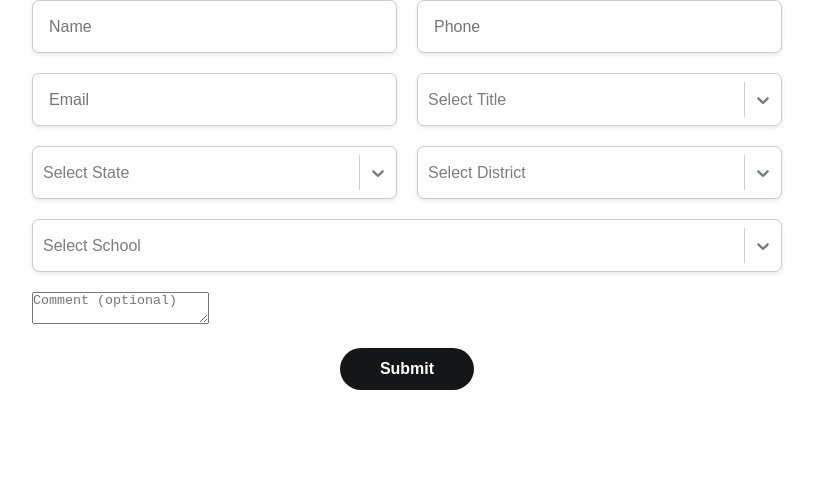
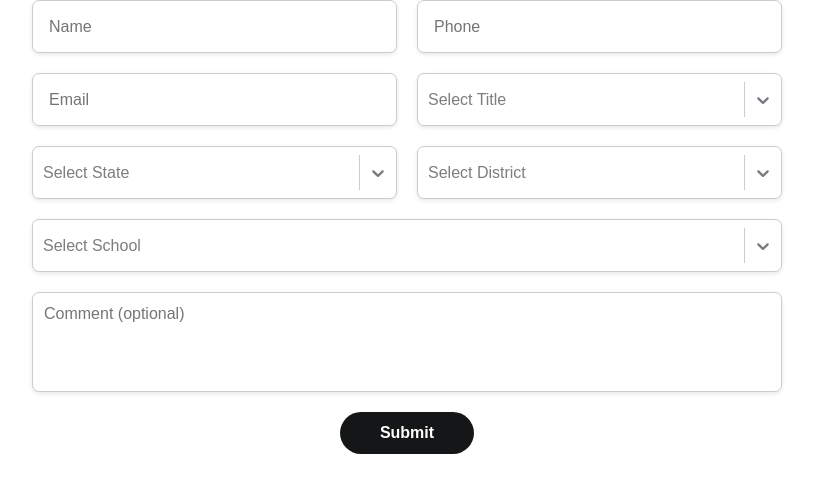
Before and after one commit to Clear-K12/ck12-clearsheet-external-app, a Next.js app: page /contact in a window 1280 px wide. Shown: the top 492 px of the page, without its empty margins (233-1046 px from the left). Built offline with nearby package versions, Linux system fonts and the light colour scheme; no server answers.

Commit message:
testing and issue resolving

```diff
--- a/components/pricing/schoolquoteform.tsx
+++ b/components/pricing/schoolquoteform.tsx
@@ -40,7 +40,6 @@ const SchoolQuoteForm = () => {
       })
     }
     if(e.target.name === 'districtId'){
-      console.log("dsd",districts.find((item)=>item.districtId === parseInt(e.target.value))?.email)
       setEmailExt(districts.find((item)=>item.districtId === parseInt(e.target.value))?.email);
       CommonService.get_school_list(parseInt(e.target.value)).then((resp)=>{
         setSchools(resp);
--- a/constants/API.ts
+++ b/constants/API.ts
@@ -11,7 +11,7 @@ APICONSTANT = {
   USERREGISTER:Configuration.StudentUrl+"/api/Users/UserRegister",
   ADDSUBSCRIPTION:Configuration.StudentUrl+"/api/Subscription/UserRegisterSubscription",
   GET_CLIENT_SECRET:Configuration.StudentUrl+"/api/Subscription/GetIntent",
-  ADD_SCHOOL_DISTRICT_QUOTE:"https://localhost:44388/api/WebsiteQuote"
+  ADD_SCHOOL_DISTRICT_QUOTE:Configuration.StudentUrl+"/api/WebsiteQuote"
 }
 
 export default APICONSTANT;
--- a/interface/ICommon.ts
+++ b/interface/ICommon.ts
@@ -28,7 +28,8 @@ export interface ReqInsertData{
     schoolId:number,
     productId:number,
     comment: string,
-    schoolName:string
+    schoolName:string,
+    districtName:string
 }
 export interface UserRegisterData{
     firstName:string,
--- a/pages/contact.tsx
+++ b/pages/contact.tsx
@@ -30,7 +30,8 @@ export const RequestMoreInfo = () => {
     schoolId: 0,
     productId:2,
     comment:"",
-    schoolName:""
+    schoolName:"",
+    districtName:""
   };
   const [selectedState, setSelectedState] = useState(null);
 
@@ -163,6 +164,7 @@ export const RequestMoreInfo = () => {
       setRequestMoreData({
         ...requestMoreData,
         [e.name]: e.value,
+        districtName:e.label,
         schoolId: 0,
       });
     } else if (e.name === "schoolId") {
@@ -363,7 +365,7 @@ export const RequestMoreInfo = () => {
         </div>
         <div className="row">
           <div className="column">
-            <textarea name="comment" value={requestMoreData.comment} placeholder="Comment (optional)" maxLength={2000}/>
+            <textarea name="comment" cols={4} value={requestMoreData.comment} onChange={handle_filter} placeholder="Comment (optional)" maxLength={2000}/>
           </div>
         </div>
 
--- a/styles/globals.css
+++ b/styles/globals.css
@@ -128,7 +128,8 @@ form.schoolpricingform  input[type="button"] {
   margin: 0 auto;
 }
 .schoolpricingform .column > input:not([type="submit"]),
-.schoolpricingform .column > select {
+.schoolpricingform .column > select,
+.schoolpricingform .column > textarea {
   grid-column-gap: 10px;
   grid-row-gap: 10px;
   color: #37383a;
@@ -145,6 +146,12 @@ form.schoolpricingform  input[type="button"] {
   display: flex;
   box-shadow: 0 2px 4px rgba(0, 0, 0, .08), 0 0 6px rgba(0, 0, 0, .02);
   border: 1px #ccc solid;
+}
+.schoolpricingform .column > textarea {
+  padding: 11px;
+  height: 100px;
+  font-family: Arial, Helvetica, sans-serif;
+  resize: none;
 }
 
 .schoolpricingform .column label {
```
Also changed, not shown: components/pricing/quoteform.tsx (+7 -1 lines).
